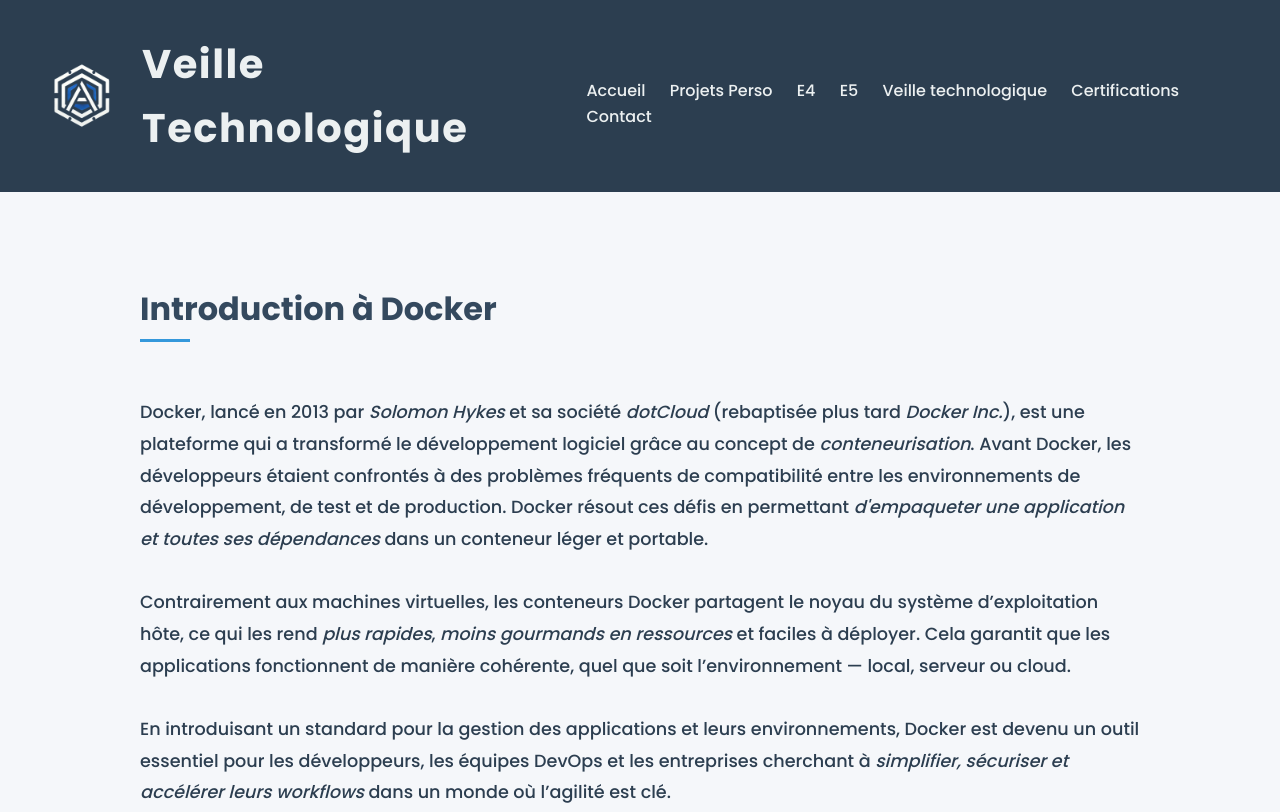
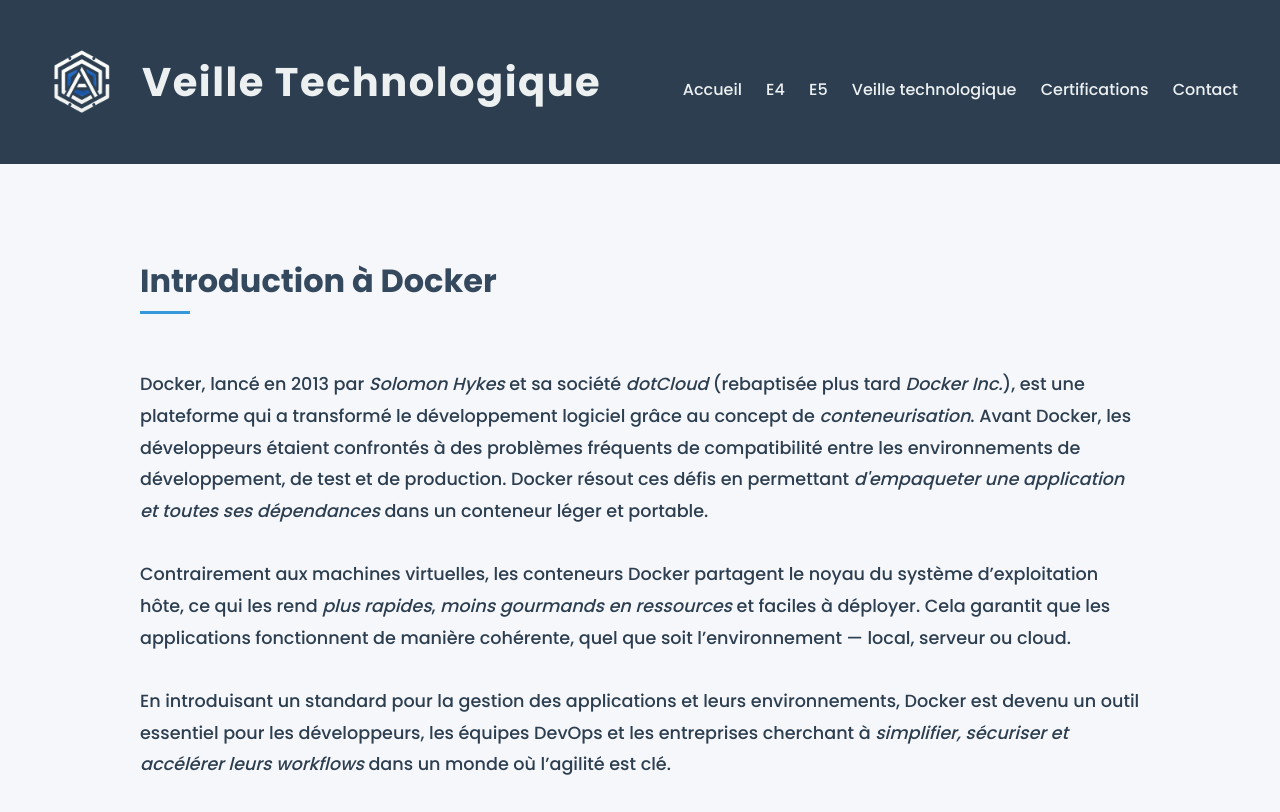
Before and after one commit to Shyllul/Portefolio-v3, a plain HTML site: page veille.html in a window 1280 px wide. Shown: the top 812 px of the page. Drawn offline with Linux system fonts and the light colour scheme.

Commit message:
Update veille.html

```diff
--- a/veille.html
+++ b/veille.html
@@ -133,7 +133,6 @@
         <h1><img src="documents/logo.png" alt="Logo Aleksandar Nikolic"> Veille Technologique</h1>
         <nav>
             <a href="index.html">Accueil</a>
-            <a href="index.html/#projects">Projets Perso</a>
             <a href="index.html/#e4">E4</a>
             <a href="index.html/#e5">E5</a>
             <a href="index.html/#docker">Veille technologique</a>
```
